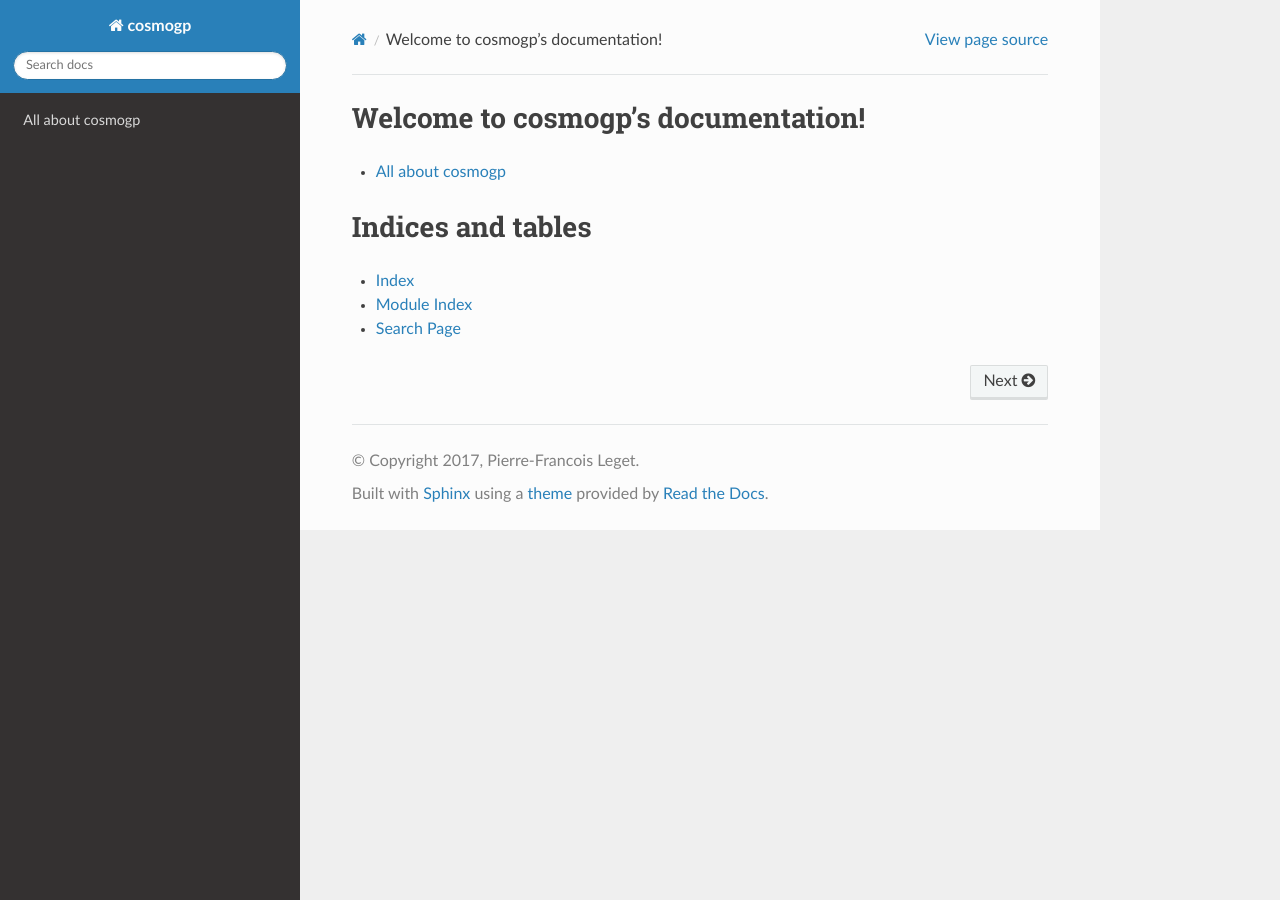
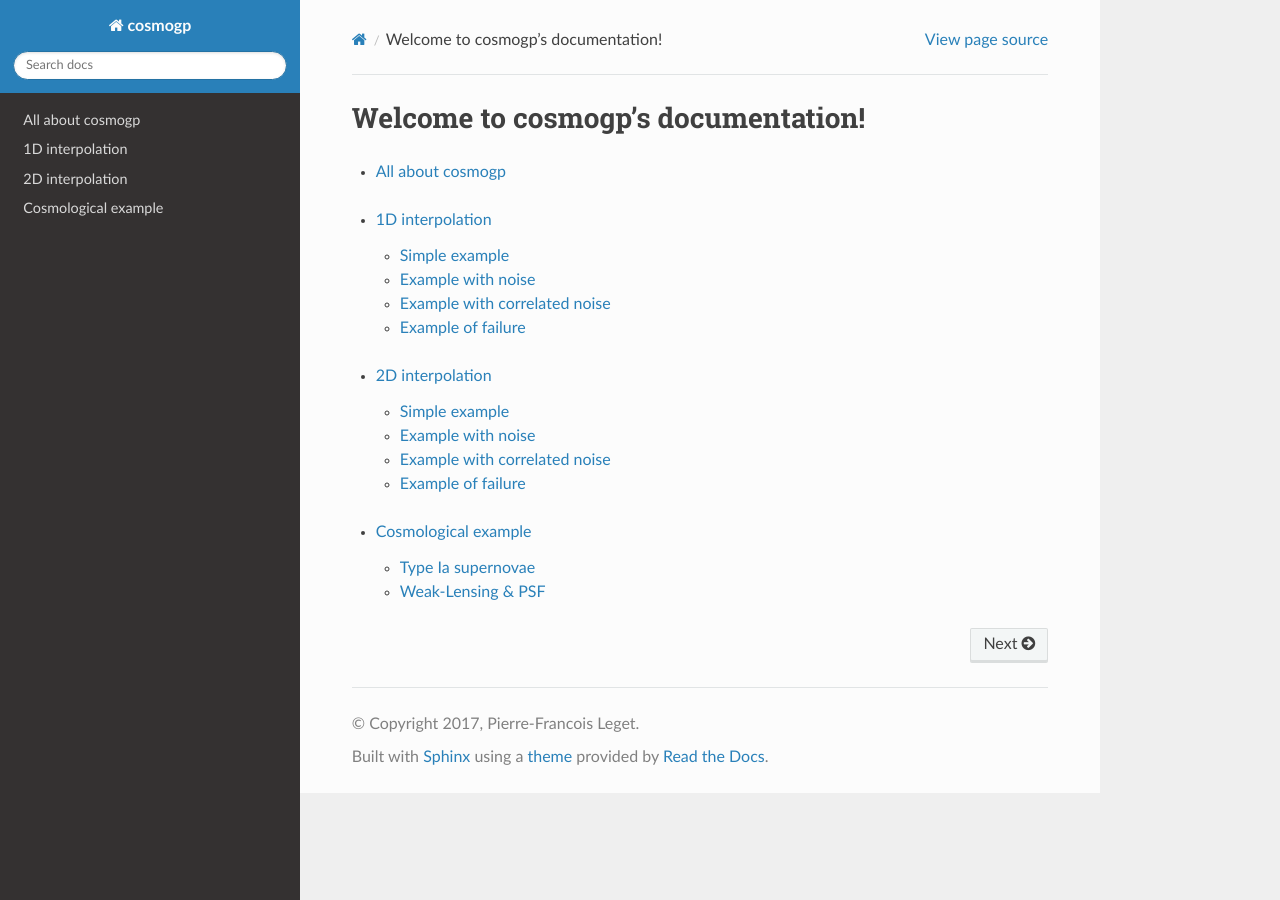
Before and after one commit to PFLeget/cosmogp, a Sphinx documentation site: the page built from docs/index.rst, in a window 1280 px wide. Built offline with Sphinx 7.4.7 and the Read the Docs theme 2.0.0, drawn with Linux system fonts in a browser that asks for light colours.

Commit message:
2D interpolation more or less finish (should add special function to run it and check if pull.py is still working) and I update documentation

```diff
--- a/cosmogp/__init__.py
+++ b/cosmogp/__init__.py
@@ -15,13 +15,15 @@ Some description
 from .Gaussian_process import Gaussian_process
 from .Gaussian_process import gp_1D_1object
 from .Gaussian_process import gp_1D_Nobject
-from .Gaussian_process import interpolate_mean
 
 from .kernel import rbf_kernel_1d
 from .kernel import rbf_kernel_2d
+from .kernel import compute_rbf_1d_ht_matrix
+from .kernel import compute_rbf_2d_ht_matrix
 
 from .interpolate_mean import interpolate_mean_1d
 from .interpolate_mean import interpolate_mean_2d
 
 
+
 from .pull import build_pull
--- /dev/null
+++ b/docs/cosmogp_1d_interp.rst
@@ -0,0 +1,19 @@
+################
+1D interpolation
+################
+
+
+Simple example
+==================
+
+
+Example with noise
+==================
+
+
+Example with correlated noise
+=============================
+
+
+Example of failure
+====================
--- /dev/null
+++ b/docs/cosmogp_2d_interp.rst
@@ -0,0 +1,19 @@
+################
+2D interpolation
+################
+
+
+Simple example
+==================
+
+
+Example with noise
+==================
+
+
+Example with correlated noise
+=============================
+
+
+Example of failure
+====================
--- /dev/null
+++ b/docs/cosmological_example.rst
@@ -0,0 +1,11 @@
+####################
+Cosmological example
+####################
+
+
+Type Ia supernovae
+==================
+
+
+Weak-Lensing & PSF
+==================
--- a/docs/index.rst
+++ b/docs/index.rst
@@ -8,17 +8,20 @@ Welcome to cosmogp's documentation!
 
 .. toctree::
    :maxdepth: 2
-   :caption: Contents:
+
+   cosmogp_intro
 
 .. toctree::
    :maxdepth: 2
 
-   cosmogp_intro
+   cosmogp_1d_interp
 
+.. toctree::
+   :maxdepth: 2
 
-Indices and tables
-==================
+   cosmogp_2d_interp
 
-* :ref:`genindex`
-* :ref:`modindex`
-* :ref:`search`
+.. toctree::
+   :maxdepth: 2
+
+   cosmological_example
```
Also changed, not shown: 2 other files.
